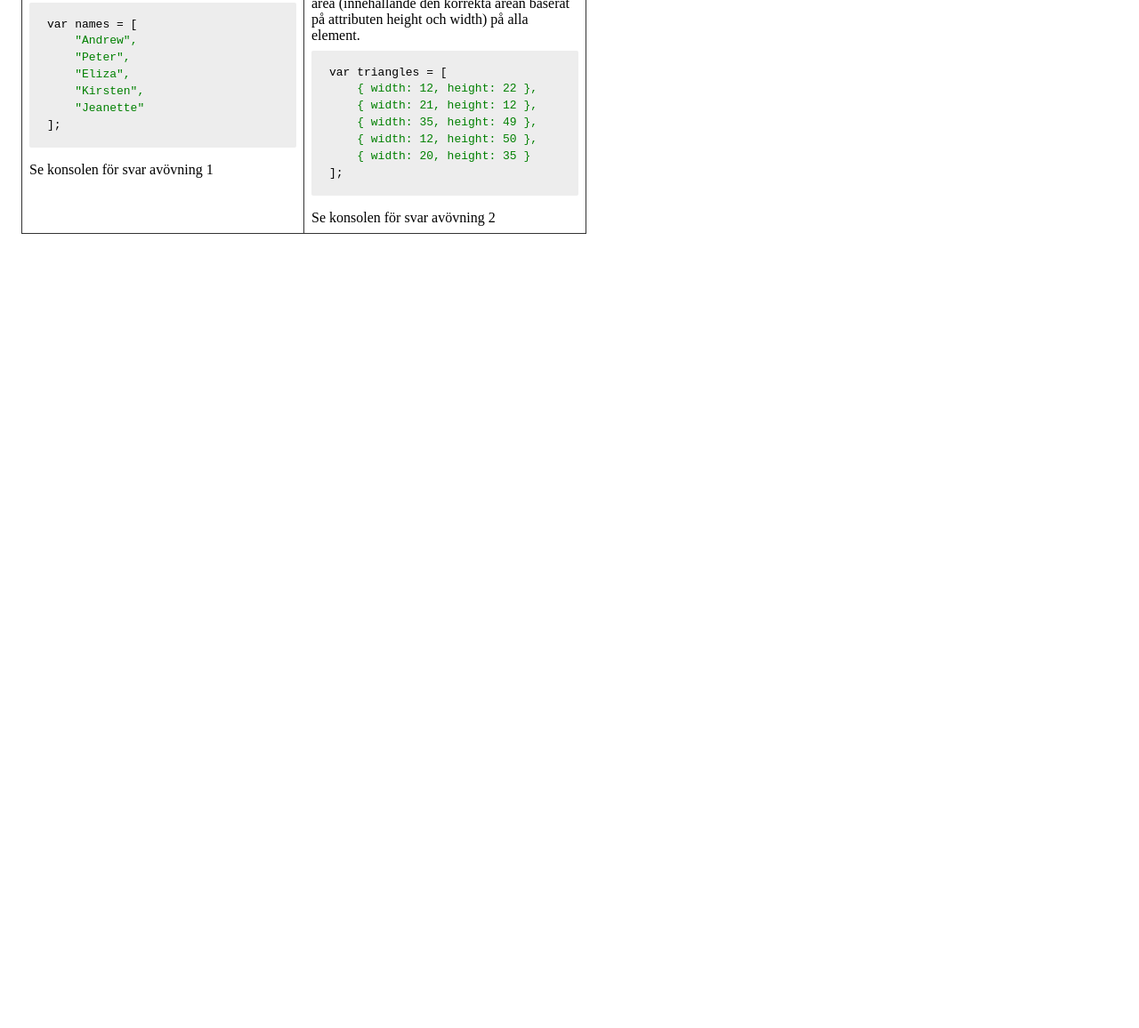
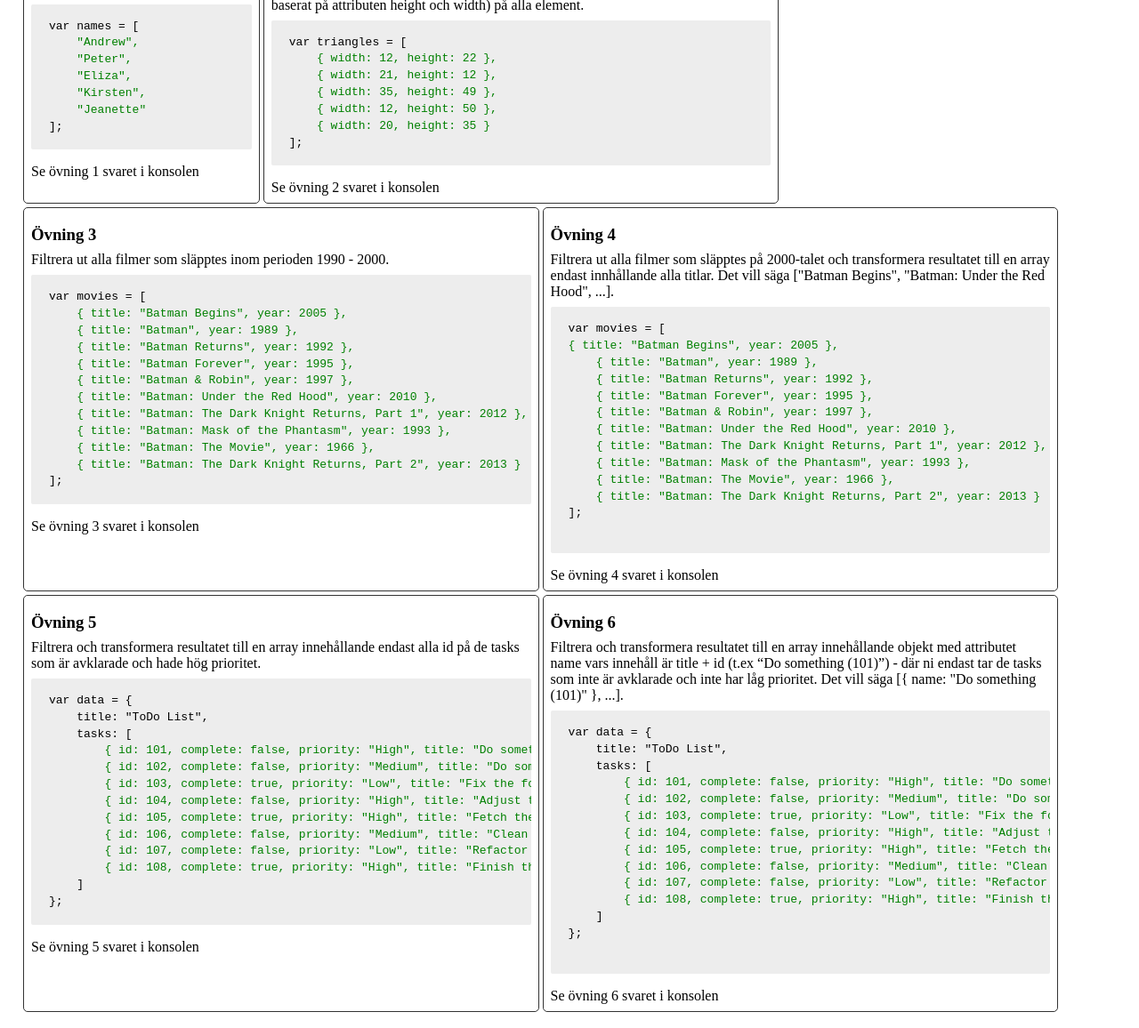
Before and after one commit to daggelito02/mau-webutv2, a plain HTML site: page ap1836/Exercise/array-methods.html in a window 1280 px wide. Shown: the part 200-1356 px from the top of the page at 89% size. Before the commit the page ends 800 px from the top, so only its background shows below. Drawn offline with Linux system fonts and the light colour scheme.

Commit message:
Övning: Arraymetoder check

```diff
--- a/ap1836/Exercise/array-methods.html
+++ b/ap1836/Exercise/array-methods.html
@@ -10,16 +10,14 @@
                 display: flex;
                 list-style-type: none;
                 padding: 0 0 0 1rem;
+                flex-wrap: wrap;
             }
             li {
                 border: solid #333 1px;
-                border-right: none;
+                border-radius: 5px;;
                 padding: 0 .5rem;
-                width: 300px;
-                max-width: 300px;
-            }
-            li:last-child {
-                border-right: solid #333 1px;
+                max-width: 45%;
+                margin: 2px;
             }
             h1, h2 {
                 padding-left: 1rem;
@@ -60,7 +58,7 @@ var names = [
     "Kirsten",
     "Jeanette"</span>
 ];                </pre>
-                <p>Se konsolen för svar avövning 1</p>
+                <p>Se övning 1 svaret i konsolen</p>
             </li>
             <li>
                 <h3>Övning 2</h3>
@@ -76,7 +74,98 @@ var triangles = [
     { width: 12, height: 50 },
     { width: 20, height: 35 }</span>
 ];               </pre>
-                <p>Se konsolen för svar avövning 2</p>
+                <p>Se övning 2 svaret i konsolen</p>
+            </li>
+            <li>
+                <h3>Övning 3</h3>
+                <p>
+                    Filtrera ut alla filmer som släpptes inom perioden 1990 - 2000.
+                </p>
+<pre>
+var movies = [
+    <span>{ title: "Batman Begins", year: 2005 },
+    { title: "Batman", year: 1989 },
+    { title: "Batman Returns", year: 1992 },
+    { title: "Batman Forever", year: 1995 },
+    { title: "Batman & Robin", year: 1997 },
+    { title: "Batman: Under the Red Hood", year: 2010 },
+    { title: "Batman: The Dark Knight Returns, Part 1", year: 2012 },
+    { title: "Batman: Mask of the Phantasm", year: 1993 },
+    { title: "Batman: The Movie", year: 1966 },
+    { title: "Batman: The Dark Knight Returns, Part 2", year: 2013 }</span>
+];
+</pre>
+                <p>Se övning 3 svaret i konsolen</p>
+            </li>
+            <li>
+                <h3>Övning 4</h3>
+                <p>
+                    Filtrera ut alla filmer som släpptes på 2000-talet och transformera
+                    resultatet till en array endast innhållande alla titlar. Det vill säga
+                    ["Batman Begins", "Batman: Under the Red Hood", ...].
+                </p>
+                <pre>
+var movies = [
+<span>{ title: "Batman Begins", year: 2005 },
+    { title: "Batman", year: 1989 },
+    { title: "Batman Returns", year: 1992 },
+    { title: "Batman Forever", year: 1995 },
+    { title: "Batman & Robin", year: 1997 },
+    { title: "Batman: Under the Red Hood", year: 2010 },
+    { title: "Batman: The Dark Knight Returns, Part 1", year: 2012 },
+    { title: "Batman: Mask of the Phantasm", year: 1993 },
+    { title: "Batman: The Movie", year: 1966 },
+    { title: "Batman: The Dark Knight Returns, Part 2", year: 2013 }</span>
+];
+                </pre>
+                <p>Se övning 4 svaret i konsolen</p>
+            </li>
+            <li>
+                <h3>Övning 5</h3>
+                <p>
+                    Filtrera och transformera resultatet till en array innehållande
+                    endast alla id på de tasks som är avklarade och hade hög prioritet.
+                </p>
+                <pre>
+var data = {
+    title: "ToDo List",
+    tasks: [
+        <span>{ id: 101, complete: false, priority: "High", title: "Do something" },
+        { id: 102, complete: false, priority: "Medium", title: "Do something else" },
+        { id: 103, complete: true, priority: "Low", title: "Fix the foo" },
+        { id: 104, complete: false, priority: "High", title: "Adjust the bar" },
+        { id: 105, complete: true, priority: "High", title: "Fetch the baz" },
+        { id: 106, complete: false, priority: "Medium", title: "Clean the apartment" },
+        { id: 107, complete: false, priority: "Low", title: "Refactor my code" },
+        { id: 108, complete: true, priority: "High", title: "Finish the second assignment" }</span>
+    ]
+};               </pre>
+                <p>Se övning 5 svaret i konsolen</p>
+            </li>
+            <li>
+                <h3>Övning 6</h3>
+                <p>
+                    Filtrera och transformera resultatet till en array innehållande objekt
+                    med attributet name vars innehåll är title + id (t.ex “Do something (101)”) -
+                    där ni endast tar de tasks som inte är avklarade och inte har låg prioritet.
+                    Det vill säga [{ name: "Do something (101)" }, ...].
+                </p>
+                <pre>
+var data = {
+    title: "ToDo List",
+    tasks: [
+        <span>{ id: 101, complete: false, priority: "High", title: "Do something" },
+        { id: 102, complete: false, priority: "Medium", title: "Do something else" },
+        { id: 103, complete: true, priority: "Low", title: "Fix the foo" },
+        { id: 104, complete: false, priority: "High", title: "Adjust the bar" },
+        { id: 105, complete: true, priority: "High", title: "Fetch the baz" },
+        { id: 106, complete: false, priority: "Medium", title: "Clean the apartment" },
+        { id: 107, complete: false, priority: "Low", title: "Refactor my code" },
+        { id: 108, complete: true, priority: "High", title: "Finish the second assignment" }</span>
+    ]
+};
+               </pre>
+                <p>Se övning 6 svaret i konsolen</p>
             </li>
         </ul>
 
--- a/ap1836/Exercise/array-methods.js
+++ b/ap1836/Exercise/array-methods.js
@@ -151,44 +151,19 @@ var triangles = [
 ];
 console.log('triangles: ', triangles);
 
-var areaResult = triangles
+var trianglesResult = triangles
 .map(function(triangles) {
-    return triangles.width * triangles.height;
+
+    let areaResult= triangles.width * triangles.height;
+    triangles.area = areaResult;
+    let width = "width: " + triangles.width;
+    let height = "height: " + triangles.height;
+    let area = "area: " + triangles.area;
+
+    return width + " " + height + " " + area;
 })
 
-function addAreaToTriangles(triangles, areaResult) {
-    // Vi skapar en tom array för att sedan fylla denna med namn
-    var names = [];
-    // Gå igenom alla objekt och lägg till namnen i vår tomma array
-    for (var i = 0; i < triangles.length; i++) {
-        names.push('width' + triangles[i].width, 'height' + triangles[i].height, 'area' + areaResult);
-        //names.push(data[i].firstname + " " + data[i].lastname);
-    }
-    // Skicka tillbaka alla namn
-    return names;
-}
-
-console.log('areaResult: ', areaResult);
-var trianglesWithArea = addAreaToTriangles(triangles, areaResult);
-console.log('trianglesWithArea: ', trianglesWithArea);
-
-
-
-
-// areaValue = function(area){
-//      var areaResult = area.width * area.height;
-//      return triangles.map(areaResult => 'area' + areaResult);
-
-//   };
-//   trianglesAreaValue = triangles.map(areaValue);
-//   console.log('Övning 2: ', trianglesAreaValue);
-
-//   //var array1 = ['a','b','c','d'];
-
-// const map1 = array1.map(x => 'id:' + x);
-
-// console.log(map1);
-
+ console.log('Övning 2: ', trianglesResult);
 
 // XXXXXXXXXXXXXXXXXXXXXXXXXXXXXXXXXXXXX
 
@@ -207,6 +182,17 @@ var movies = [
     { title: "Batman: The Dark Knight Returns, Part 2", year: 2013 }
 ];
 
+var movierFromThe90 = movies
+    .filter(function(period) {
+        return period.year > 1989 && period.year < 2000;
+    })
+    .map(function(period) {
+        return period.title + " " + period.year;
+    });
+
+console.log('Övning 3: ', movierFromThe90);
+
+
 // XXXXXXXXXXXXXXXXXXXXXXXXXXXXXXXXXXXXX
 
 // Övning 4
@@ -224,9 +210,23 @@ var movies = [
     { title: "Batman: The Dark Knight Returns, Part 2", year: 2013 }
 ];
 
+var movierReleased2000 = movies
+    .filter(function(period) {
+        return period.year >= 2000;
+    })
+    .map(function(period) {
+        return period.title;
+    });
+
+console.log('Övning 4: ', movierReleased2000);
+
+
 // XXXXXXXXXXXXXXXXXXXXXXXXXXXXXXXXXXXXX
 
 // Övning 5
+
+// Filtrera och transformera resultatet till en array
+// innehållande endast alla id på de tasks som är avklarade och hade hög prioritet.
 
 var data = {
     title: "ToDo List",
@@ -242,9 +242,26 @@ var data = {
     ]
 };
 
+var highId = data.tasks
+    .filter(function(priorityFilter) {
+        return priorityFilter.complete == true && priorityFilter.priority == "High";
+    })
+    .map(function(priorityFilter) {
+
+        triangles.area = priorityFilter;
+        return priorityFilter.id;
+    });
+
+console.log('Övning 5: ', highId);
+
 // XXXXXXXXXXXXXXXXXXXXXXXXXXXXXXXXXXXXX
 
 // Övning 6
+
+// Filtrera och transformera resultatet till en array innehållande objekt med
+// attributet name vars innehåll är title + id (t.ex “Do something (101)”) - där ni
+// endast tar de tasks som inte är avklarade och inte har låg prioritet.
+// Det vill säga [{ name: "Do something (101)" }, ...]
 
 var data = {
     title: "ToDo List",
@@ -259,3 +276,17 @@ var data = {
         { id: 108, complete: true, priority: "High", title: "Finish the second assignment" }
     ]
 };
+
+var nameData = data.tasks
+    .filter(function(priorityFilter) {
+        return priorityFilter.complete == false && priorityFilter.priority != "Low";
+    })
+    .map(function(priorityFilter) {
+
+        priorityFilter.name = priorityFilter;
+        let = theId = priorityFilter.id;
+        let = theTitle = priorityFilter.title;
+        return "name: " + theTitle + "(" + theId + ")";
+    });
+
+console.log('Övning 6: ', nameData);
```
